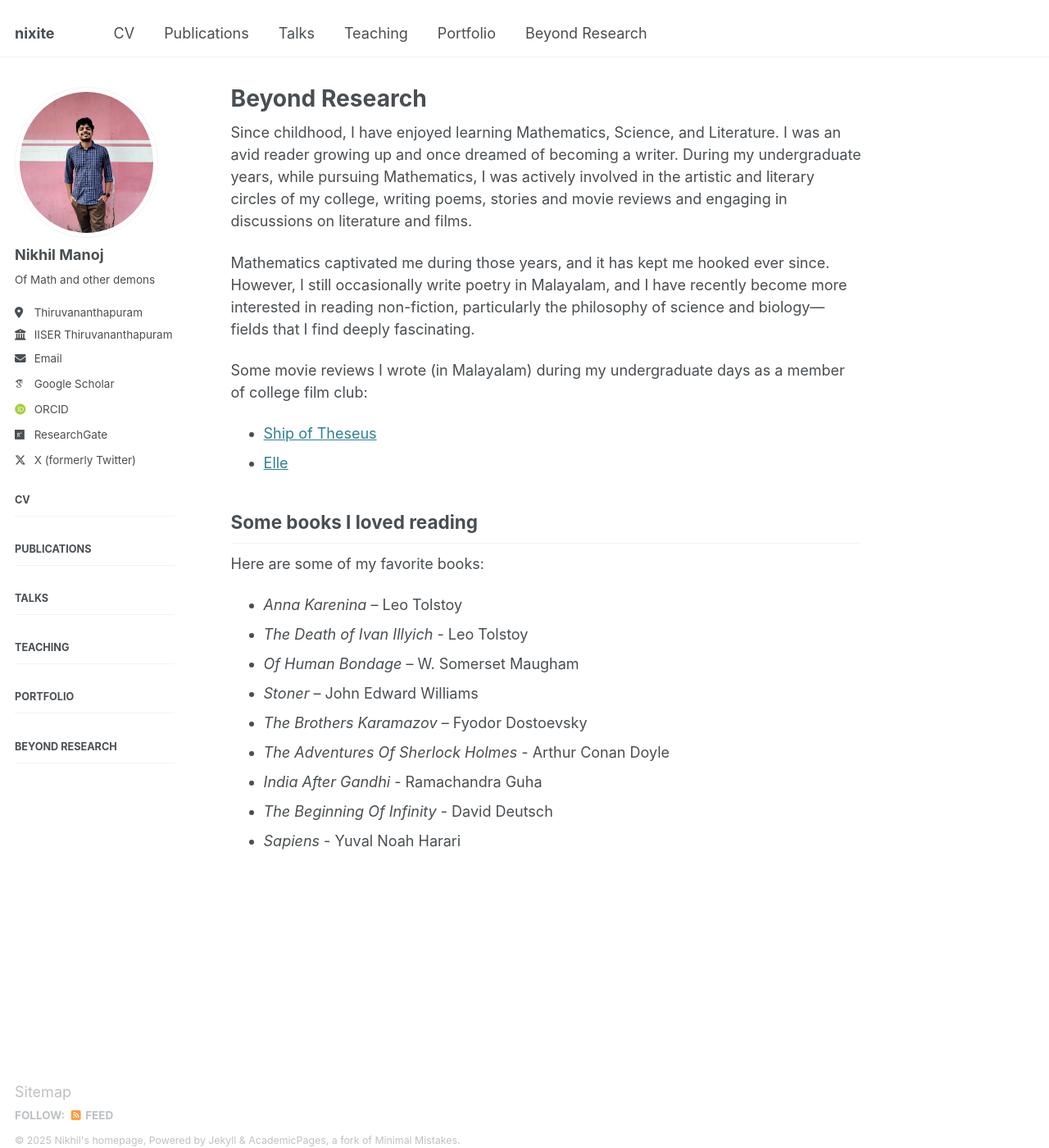
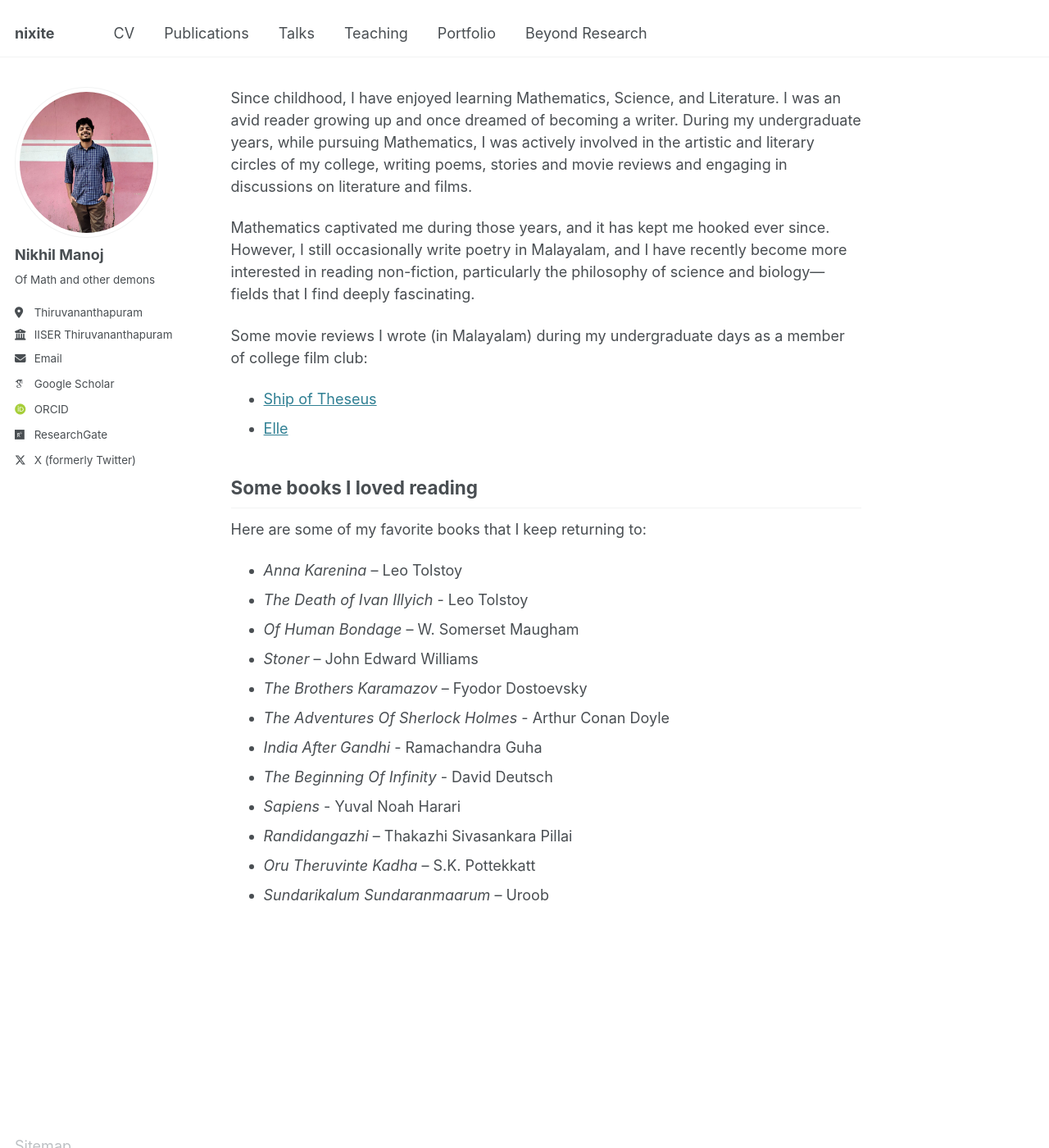
Before and after one commit to nikhil0597/nikhil0597.github.io, a Jekyll site: the page built from _pages/beyond-research.md, in a window 1280 px wide and 1400 px high. Shown: the whole window at 82% size. Built offline with Jekyll 4.4.1, drawn with Linux system fonts in a browser that asks for light colours; some web fonts are replaced.

Commit message:
Update beyond-research.md

```diff
--- a/_pages/beyond-research.md
+++ b/_pages/beyond-research.md
@@ -3,7 +3,9 @@ title: "Beyond Research"
 permalink: /beyond-research/
 toc: true
 sidebar:
-  nav: "main"
+  nav: "main"- *Randidangazhi* – Thakazhi Sivasankara Pillai
+- *Oru Theruvinte Kadha* – S.K. Pottekkatt
+- *Sundarikalum Sundaranmaarum* – Uroob
 ---
 Since childhood, I have enjoyed learning Mathematics, Science, and Literature. I was an avid reader growing up and once dreamed of becoming a writer. During my undergraduate years, while pursuing Mathematics, I was actively involved in the artistic and literary circles of my college, writing poems, stories and movie reviews and engaging in discussions on literature and films.
 
@@ -14,7 +16,7 @@ Some movie reviews I wrote (in Malayalam) during my undergraduate days as a memb
 - [Elle](https://magazine.assisijeevan.com/p/448)
 
 ## Some books I loved reading
-Here are some of my favorite books:
+Here are some of my favorite books that I keep returning to:
 - *Anna Karenina* – Leo Tolstoy
 - *The Death of Ivan Illyich* - Leo Tolstoy
 - *Of Human Bondage* – W. Somerset Maugham
@@ -24,3 +26,6 @@ Here are some of my favorite books:
 - *India After Gandhi* - Ramachandra Guha
 - *The Beginning Of Infinity* - David Deutsch
 - *Sapiens* - Yuval Noah Harari
+- *Randidangazhi* – Thakazhi Sivasankara Pillai
+- *Oru Theruvinte Kadha* – S.K. Pottekkatt
+- *Sundarikalum Sundaranmaarum* – Uroob
```
